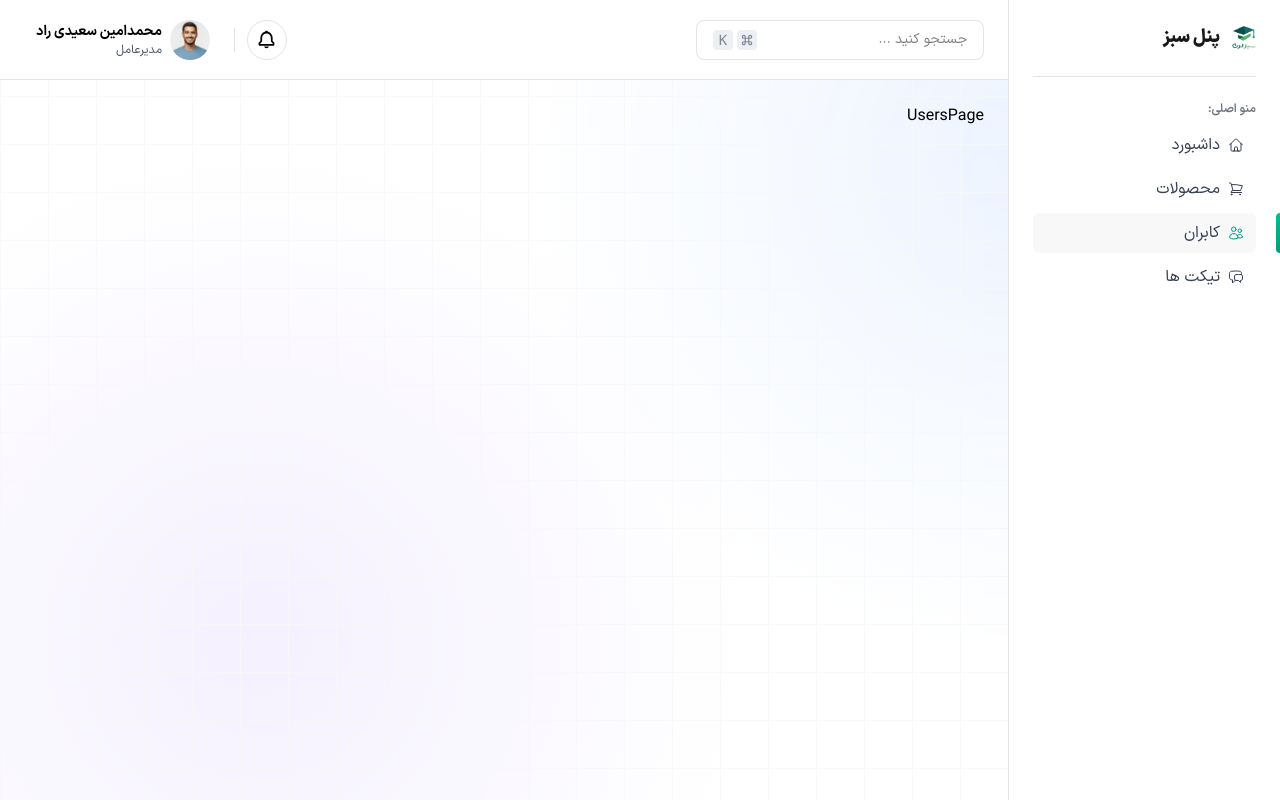
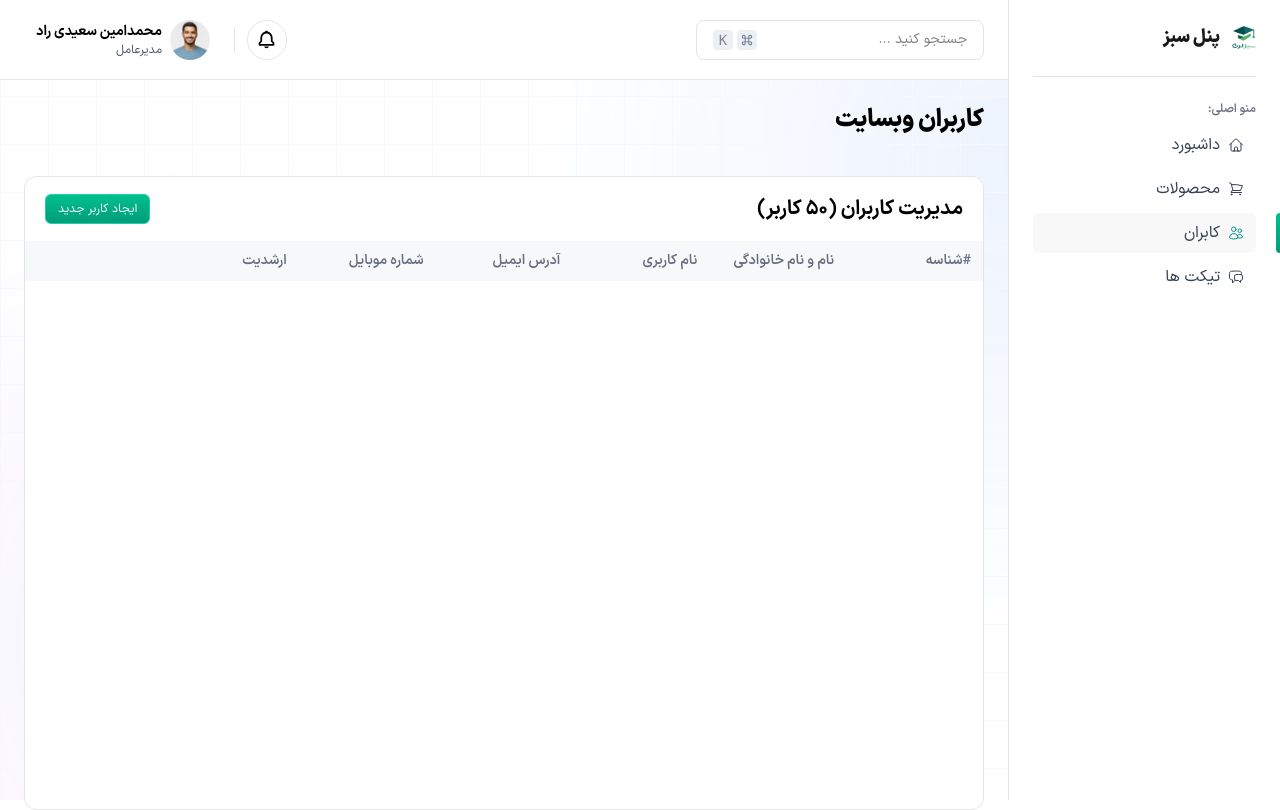
Before and after one commit to peyman-dev/sabzlearn-cms-app, a React (Vite) app: page /users in a window 1280 px wide. Built offline with nearby package versions, Linux system fonts and the light colour scheme.

Commit message:
Developed Tickets page & Developing users page

```diff
--- a/src/components/common/page-header.jsx
+++ b/src/components/common/page-header.jsx
@@ -5,9 +5,7 @@ export default function PageHeader({ title, children }) {
     <div className="flex items-center justify-between">
       <h1 className="text-2xl font-black">{title}</h1>
 
-      <div className="flex items-center gap-4">
-        {children}
-      </div>
+      <div className="flex items-center gap-4">{children}</div>
     </div>
   );
 }
--- a/src/components/templates/tickets/ticket-details/messages/index.jsx
+++ b/src/components/templates/tickets/ticket-details/messages/index.jsx
@@ -3,10 +3,20 @@ import MessageCard from "./message-card";
 
 export default function Messages({ messages }) {
   return (
-    <div className="space-y-4 p-6 rounded-md bg-white shadow">
-      {messages.map((msg) => (
-        <MessageCard content={msg} />
-      ))}
+    <div className="space-y-4 p-6 h-[500px] overflow-hidden rounded-md bg-white shadow">
+      <div  className="overflow-y-scroll space-y-4 h-full">
+        {messages.map((msg) => (
+          <>
+            {/* Static test  */}
+            <MessageCard content={msg} />
+            <MessageCard content={msg} />
+            <MessageCard content={msg} />
+            <MessageCard content={msg} />
+            <MessageCard content={msg} />
+            <MessageCard content={msg} />
+          </>
+        ))}
+      </div>
     </div>
   );
 }
--- a/src/components/templates/tickets/ticket-details/messages/message-card/index.jsx
+++ b/src/components/templates/tickets/ticket-details/messages/message-card/index.jsx
@@ -3,7 +3,7 @@ import { IoCheckmarkDoneOutline } from "react-icons/io5";
 
 export default function MessageCard({ content }) {
   return (
-    <div className="w-[420px] relative p-5 text-sm bg-gradient-to-t from-blue-600 to-blue-500 rounded-3xl rounded-br-sm! text-white">
+    <div className="w-[420px] relative p-5 odd:ms-auto! text-sm odd:from-teal-600 odd:to-teal-500! odd:rounded-br-3xl! odd:rounded-bl-3xl bg-gradient-to-t from-blue-600 to-blue-500 rounded-3xl rounded-br-sm! text-white">
       {content}
 
       <div className="text-xs text-white opacity-80 select-none flex items-center gap-1 absolute left-4 bottom-2">
--- a/src/components/templates/tickets/ticket-details/send-message.jsx
+++ b/src/components/templates/tickets/ticket-details/send-message.jsx
@@ -1,7 +1,24 @@
-import React from 'react'
+import React from "react";
+import { BsSend } from "react-icons/bs";
+import { CgDanger } from "react-icons/cg";
 
 export default function SendMessage() {
   return (
-    <div>SendMessage</div>
-  )
+    <div>
+      <div className="w-full *:cursor-not-allowed relative h-12 flex items-center *:outline-none px-10 *:placeholder:text-sm! duration-150 focus-within:ring-4 ring-blue-500/50 rounded-full bg-white shadow">
+        <input
+          className="h-full absolutez-0  w-[100%]"
+          placeholder="لطفا پیغام خود را وارد نمائید.."
+          onFocus={(e) => e.target.blur()}
+        />
+        <button className="absolute z-10 left-2 cursor-pointer bg-blue-500 size-9 rounded-full flex-center text-white">
+          <BsSend />
+        </button>
+      </div>
+      <p className="text-xs text-yellow-500 mx-auto! rounded-md border border-yellow-400 flex items-center gap-2 max-w-max max-h-max bg-yellow-400/20 p-3 mt-2">
+      <CgDanger />
+        <span>در این نسخه امکان ارسال پیغام وجود ندارد</span>
+      </p>
+    </div>
+  );
 }
--- a/src/core/settings/constants.js
+++ b/src/core/settings/constants.js
@@ -21,4 +21,26 @@ const tickets = Array.from({ length: 20 }, (_, index) => {
   };
 });
 
+export const usersArray = Array.from({ length: 50 }, (_, index) => {
+  const randomNames = ["علی", "رضا", "محمد", "زهرا", "سارا", "امیر"];
+  const randomLastName = ["محمدی", "احمدی", "حسینی", "رضایی", "مرادی", "جلالی"];
+  const randomName =
+    randomNames[Math.floor(Math.random() * randomNames.length)];
+  const randomFamily =
+    randomLastName[Math.floor(Math.random() * randomLastName.length)];
+  const randomEmail = `${randomName}.${randomFamily}@example.com`;
+
+  const roles = ["admin", "support", "customer"];
+  const randomRole = roles[Math.floor(Math.random() * roles.length)];
+
+  return {
+    id: crypto.randomUUID(),
+    userName: `${randomName}${index + 1}`,
+    fullName: `${randomName} ${randomFamily}`,
+    phoneNumber: `0912${Math.floor(Math.random() * 90000000) + 10000000}`,
+    email: randomEmail,
+    role: randomRole,
+  };
+});
+
 export { STATIC_PRODUCT_IMG, STATIC_DESCRIPTION, tickets };
--- a/src/pages/tickets/ticket-details/page.jsx
+++ b/src/pages/tickets/ticket-details/page.jsx
@@ -4,6 +4,7 @@ import { tickets } from "../../../core/settings/constants";
 import NotFound from "../../../components/templates/tickets/not-found";
 import Sender from "../../../components/templates/tickets/ticket-details/sender";
 import Messages from "../../../components/templates/tickets/ticket-details/messages";
+import SendMessage from "../../../components/templates/tickets/ticket-details/send-message";
 
 export default function TicketDetailsPage() {
   const { ticketID } = useParams();
@@ -23,7 +24,8 @@ export default function TicketDetailsPage() {
   return (
     <div className="w-[70%] mx-auto space-y-6">
       <Sender title={ticketDetails.title} userName={ticketDetails.fullName} />
-      <Messages messages={ticketDetails.messages}/>
+      <Messages messages={ticketDetails.messages} />
+      <SendMessage />
     </div>
   );
 }
--- a/src/pages/users/page.jsx
+++ b/src/pages/users/page.jsx
@@ -1,7 +1,38 @@
-import React from 'react'
+import React, { useState } from "react";
+import PageHeader from "../../components/common/page-header";
+import Table from "../../components/common/table";
+import { usersArray } from "../../core/settings/constants";
+import TableHead from "../../components/common/table/fragments/table-head";
+import TableHeadCell from "../../components/common/table/fragments/table-head/table-head-cell";
 
 export default function UsersPage() {
+  const [users, setUsers] = useState(usersArray); // UsersArray is static, u need use it as State to be able
   return (
-    <div>UsersPage</div>
-  )
+    <>
+      <PageHeader title={"کاربران وبسایت "} />
+      <Table
+        header={{
+          title: `مدیریت کاربران (${usersArray.length.toLocaleString(
+            "fa-IR"
+          )} کاربر)`,
+          Buttons: () => (
+            <button className="primary-bg text-xs px-3 py-1.5 rounded-md">
+              {" "}
+              ایجاد کاربر جدید
+            </button>
+          ),
+        }}
+      >
+        <TableHead>
+          <TableHeadCell> #شناسه </TableHeadCell>
+          <TableHeadCell>نام و نام خانوادگی</TableHeadCell>
+          <TableHeadCell>نام کاربری</TableHeadCell>
+          <TableHeadCell>آدرس ایمیل</TableHeadCell>
+          <TableHeadCell>شماره موبایل</TableHeadCell>
+          <TableHeadCell>ارشدیت</TableHeadCell>
+          <TableHeadCell></TableHeadCell>
+        </TableHead>
+      </Table>
+    </>
+  );
 }
```
